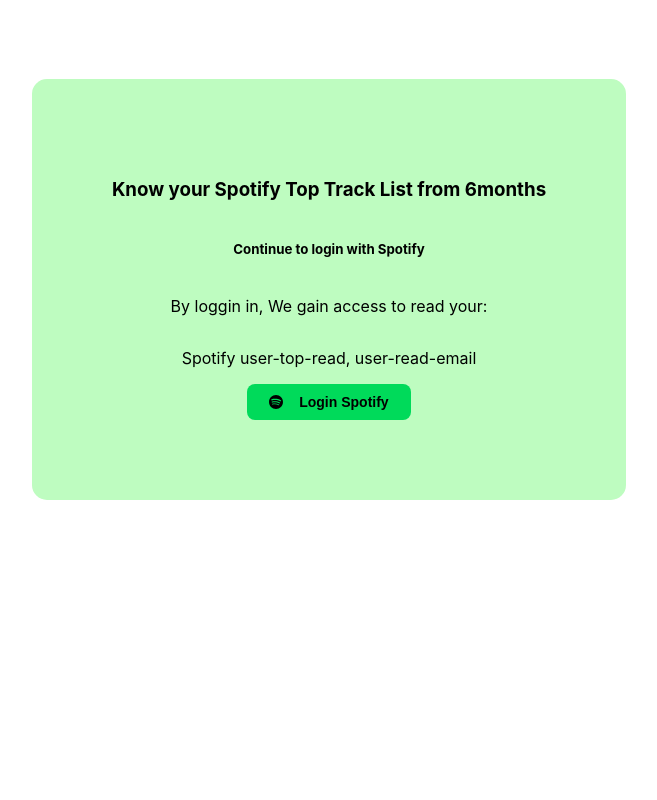
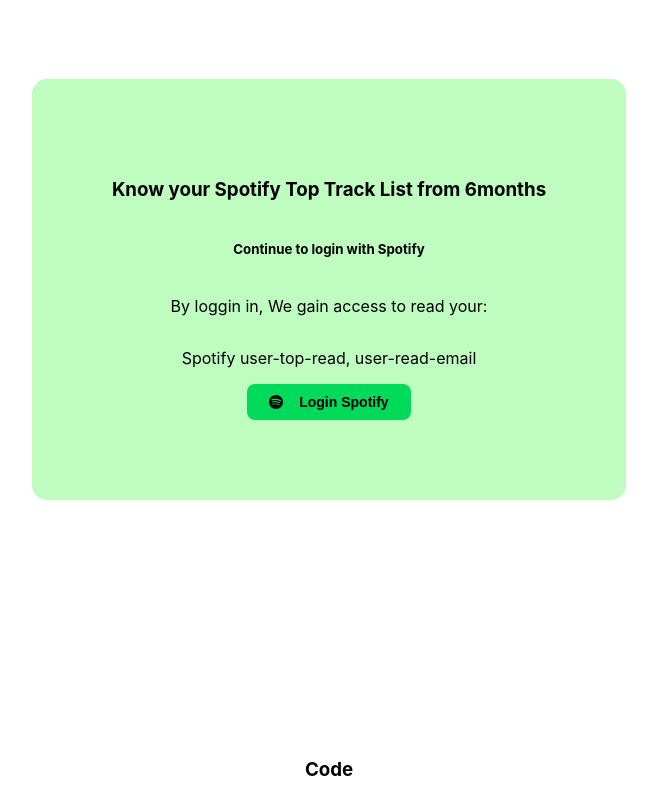
Before and after one commit to bonzonkim/know-your-spotify, a React (Create React App) app: page / in a window 1280 px wide. Shown: the part 170-970 px from the top of the page, without its empty margins (311-968 px from the left). Before the commit the page ends 830 px from the top, so only its background shows below. Built offline with nearby package versions, Linux system fonts and the light colour scheme; no server answers.

Commit message:
add: footer

```diff
--- /dev/null
+++ b/src/components/layout/Footer.jsx
@@ -0,0 +1,24 @@
+import styled from '@emotion/styled';
+
+const FooterStyle = styled.footer`
+  padding-top: 5rem;
+  display: flex;
+  justify-content: center;
+
+
+
+
+  > h3 {
+    cursor: pointer;
+  }
+`
+
+const Footer = () => {
+  return (
+    <FooterStyle>
+      <h3 onClick={() => window.open('https://github.com/bonzonkim/spotify-ranking-app')}>Code</h3>
+    </FooterStyle>
+  )
+}
+
+export default Footer;
--- a/src/components/layout/Layout.jsx
+++ b/src/components/layout/Layout.jsx
@@ -1,15 +1,14 @@
-import styled from '@emotion/styled';
 import Header from './Header';
+import Footer from './Footer';
 
-const LayoutStyle = styled.div`
-`
 
 const Layout = (props) => {
   return (
-    <LayoutStyle>
+    <div>
         <Header />
-         {props.children}
-    </LayoutStyle>
+           {props.children}
+        <Footer />
+    </div>
   )
 }
 
```
Also changed, not shown: src/components/layout/ContentsContainer.jsx (line endings or trailing spaces).
